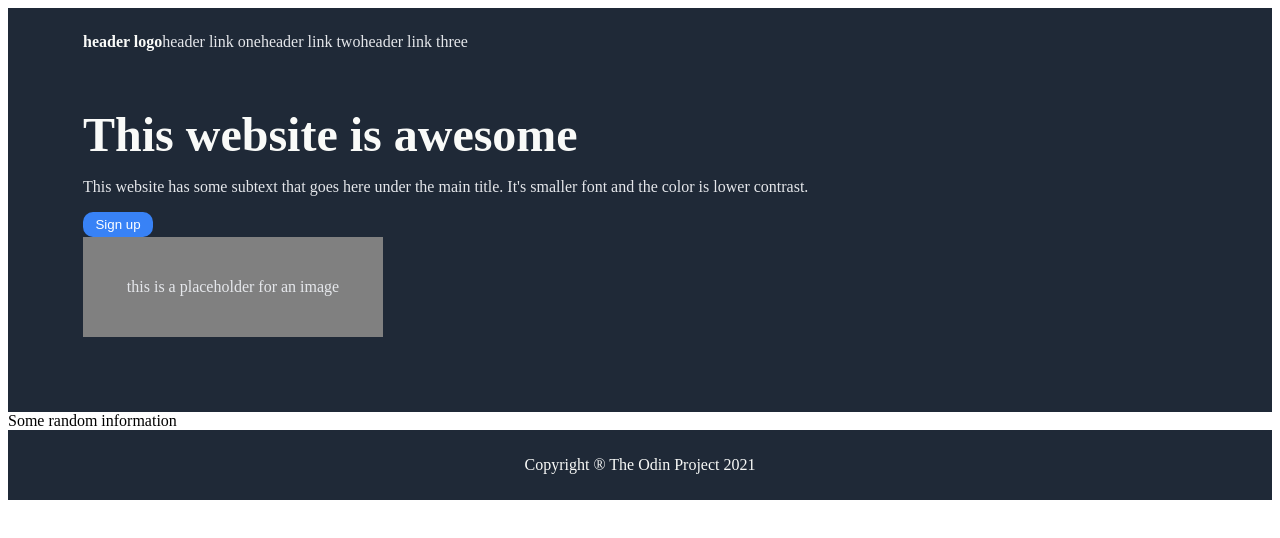
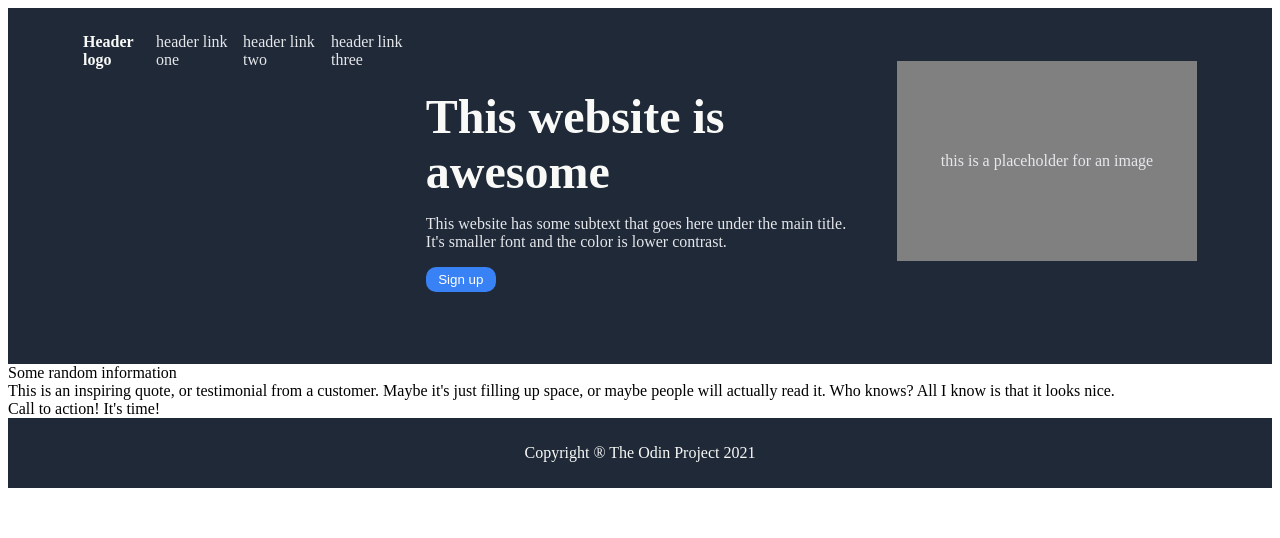
Before and after one commit to bbabines/odin-landing-page, a plain HTML site: page index.html in a window 1280 px wide. Drawn offline with Linux system fonts and the light colour scheme.

Commit message:
Header: Everything done except top links

```diff
--- a/index.html
+++ b/index.html
@@ -13,7 +13,7 @@
 <body>
     <div class="header">
         <div class="both">
-          <div class="header-logo">header logo</div>
+          <div class="header-logo">Header logo</div>
           <div class="link1">header link one</div>
           <div class="link2">header link two</div>
           <div class="link3">header link three</div>
@@ -28,8 +28,16 @@
       <div class="image">this is a placeholder for an image</div>
     </div>
 
-    <div class="first">
+    <div class="second-section">
         <div class="title">Some random information</div>
+    </div>
+
+    <div class="third-section">
+        <div class="body">This is an inspiring quote, or testimonial from a customer. Maybe it's just filling up space, or maybe people will actually read it. Who knows? All I know is that it looks nice.</div>
+    </div>
+
+    <div class="forth-section">
+        <div class="action">Call to action! It's time!</div>
     </div>
 
     <div class="footer">
--- a/style.css
+++ b/style.css
@@ -3,67 +3,20 @@
     padding: 75px;
     padding-top: 2%;
 }
-
 .awesome {
     font-size: 48px;
     font-weight: 900px;
     color: #f9faf8;
 }
-
 .both, .header-body {
 font: 18px;
 color: #e5e7eb;
-
 }
-
 .header-logo {
     font: 24px;
     color: #f9faf8;
     font-weight: bold;
 }
-
-.image {
-    box-sizing: border-box;
-    width: 300px;
-    height: 100px;
-    background-color: gray;
-    color: #e5e7eb;
-
-    display: flex;
-    justify-content: center;
-    align-items: center;
-}
-
-.footer {
-    background-color: #1f2937;
-    font: 18px;
-    color: #f9faf8;
-    padding: 10px;
-
-    text-align: center;
-}
-
-
-.both {
-display: flex;
-
-}
-
-
-.middle {
-    display: flex;
-    flex-direction: column;
-    margin-top: 5%;
-}
-
-/* Not working */
-.header-body {
-    flex-grow: 0;
-    flex-wrap: wrap;
-}
-
-
-
 button {
     background-color: #3882f6;
     color: white;
@@ -73,7 +26,61 @@ button {
     padding: 2px;
     border-style: none;
 }
-
 .awesome {
     font-weight: bold;
 }
+/* Start of positioning for header */
+
+.header {
+    display: flex;
+}
+
+.image {
+    box-sizing: border-box;
+    width: 300px;
+    height: 200px;
+    background-color: gray;
+    color: #e5e7eb;
+
+    display: flex;
+    flex-direction: column;
+    justify-content: center;
+    align-items: center;
+    flex: 1 0 auto;
+    align-self: center;
+}
+
+.both {
+display: flex;
+
+}
+
+.middle {
+    margin-top: 5%;
+    margin-right: 30px;
+
+    display: flex;
+    flex-direction: column;
+    width: 500px;
+    height: 200px;
+    flex-grow: 0;
+    flex-wrap: inherit;
+
+}
+
+/* Not working */
+.header-body {
+  flex-grow: 0;
+}
+
+
+
+/* Don't touch - perfect */
+.footer {
+    background-color: #1f2937;
+    font: 18px;
+    color: #f9faf8;
+    padding: 10px;
+
+    text-align: center;
+}
```
